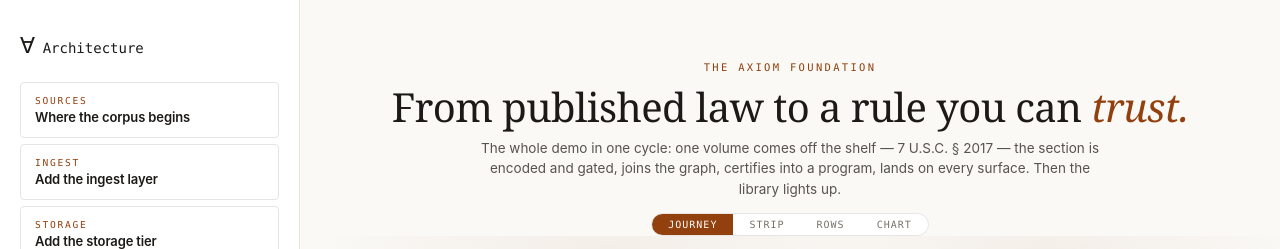
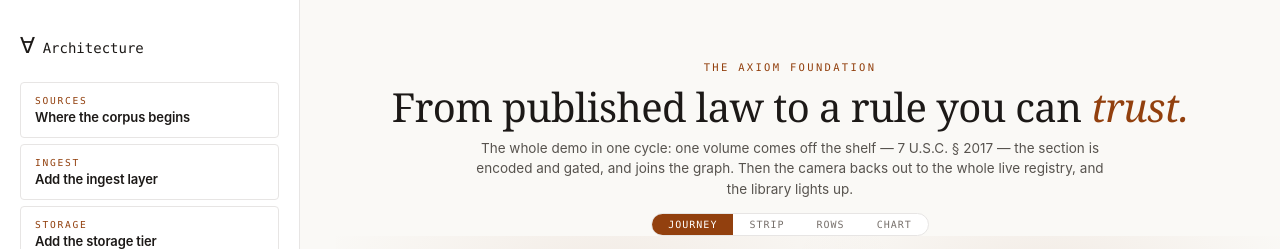
Before and after one commit to TheAxiomFoundation/axiom-architecture, a React (Vite) app: page / in a window 1280 px wide. Both pictures are taken after a click on the button "External one-pager — the five-stage story for the launch". Shown: the top 249 px of the page. Built offline with nearby package versions, Linux system fonts and the light colour scheme.

Commit message:
Journey subtitle matches the constellation arc
Co-Authored-By: Claude Fable 5 <noreply@anthropic.com>

```diff
--- a/src/components/LaunchGraphic.tsx
+++ b/src/components/LaunchGraphic.tsx
@@ -859,9 +859,9 @@ export function LaunchGraphic() {
           {view === "journey" ? (
             <p className="launch__sub">
               The whole demo in one cycle: one volume comes off the shelf —
-              7 U.S.C. § 2017 — the section is encoded and gated, joins the
-              graph, certifies into a program, lands on every surface. Then
-              the library lights up.
+              7 U.S.C. § 2017 — the section is encoded and gated, and joins
+              the graph. Then the camera backs out to the whole live
+              registry, and the library lights up.
             </p>
           ) : view === "strip" || view === "rows" ? (
             <p className="launch__sub">
```
